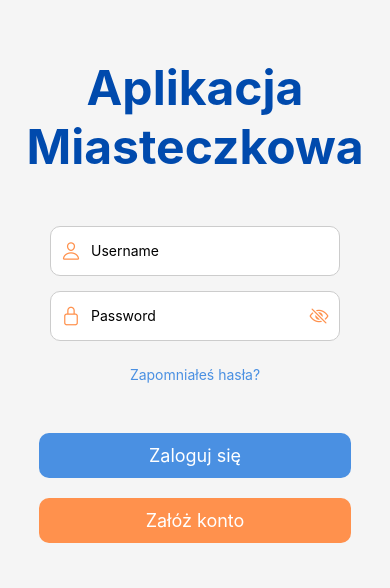
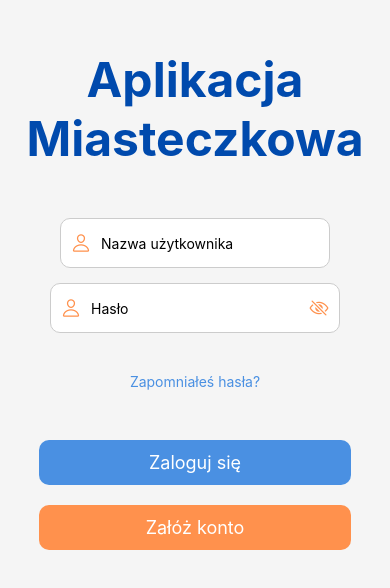
Before and after one commit to SKN-Telephoners/apka_miasteczkowa, a React Native app: screen /Login in a window 390 px wide. Shown: the part 122-710 px from the top of the page. Built offline with nearby package versions, Linux system fonts and the light colour scheme.

Commit message:
added input filed component

```diff
--- a/(auth)/LoginScreen.tsx
+++ b/(auth)/LoginScreen.tsx
@@ -10,6 +10,7 @@ import {
   TouchableOpacity,
   View,
 } from "react-native";
+import InputField from "./components/InputField";
 
 const BACKEND_URL = "http://10.0.2.2:5000";
 
@@ -64,45 +65,35 @@ const LoginScreen = ({ navigation }: { navigation: any }) => {
         <Text style={styles.title}>Aplikacja Miasteczkowa</Text>
       </View>
 
-      <View>
       <View style={styles.inputContainer}>
-          <View style={styles.inputBox}>
-            <Ionicons name="person-outline" size={20} color="#ff914d" />
-            <TextInput
-              placeholder="Username"
+        <View style={styles.inputContainer}>
+          <InputField
+            icon="person-outline"
+            placeholder="Nazwa użytkownika"
             value={username}
             onChangeText={setUsername}
-              style={styles.input}
+            secureTextEntry={false}
+            keyboardType="default"
           />
-          </View>
           <Text
             style={[
               styles.errorMessage,
               { display: message ? "flex" : "none" },
             ]}
           >
-            {}
+            {"Proszę podać nazwę użytkownika"}
           </Text>
         </View>
 
         <View style={styles.inputContainer}>
-          <View style={styles.inputBox}>
-            <Ionicons name="lock-closed-outline" size={20} color="#ff914d" />
-            <TextInput
-              placeholder="Password"
+          <InputField
+            icon="lock-closed-outline"
+            placeholder="Hasło"
             value={password}
             onChangeText={setPassword}
             secureTextEntry={secureText}
-              style={styles.input}
+            toggleSecure={() => setSecureText(!secureText)}
           />
-            <TouchableOpacity onPress={() => setSecureText(!secureText)}>
-              <Ionicons
-                name={secureText ? "eye-off-outline" : "eye-outline"}
-                size={20}
-                color="#ff914d"
-              />
-            </TouchableOpacity>
-          </View>
           <Text
             style={[
               styles.errorMessage,
@@ -152,7 +143,8 @@ const styles = StyleSheet.create({
   },
   inputContainer: {
     marginBottom: 15,
-    // width: "80%",
+    width: "80%",
+    alignItems: "center",
   },
   inputBox: {
     flexDirection: "row",
@@ -171,7 +163,8 @@ const styles = StyleSheet.create({
   errorMessage: {
     color: "red",
     marginTop: 5,
-    // display: "none"
+    marginLeft: 10,
+    alignSelf: "flex-start",
   },
   loginButton: {
     backgroundColor: "#4a90e2",
--- /dev/null
+++ b/(auth)/components/InputField.tsx
@@ -0,0 +1,76 @@
+import { Ionicons } from "@expo/vector-icons";
+import React from "react";
+import { StyleSheet, TextInput, View, TouchableOpacity } from "react-native";
+
+interface InputField {
+  icon: string;
+  placeholder: string;
+  value: string;
+  onChangeText: (text: string) => void;
+  secureTextEntry?: boolean;
+  toggleSecure?: () => void;
+  keyboardType?:
+    | "default"
+    | "email-address"
+    | "numeric"
+    | "phone-pad"
+    | "number-pad";
+}
+
+const InputField: React.FC<InputField> = ({
+  icon,
+  placeholder,
+  value,
+  onChangeText,
+  secureTextEntry,
+  toggleSecure,
+  keyboardType = "default",
+}) => {
+  return (
+    <View style={styles.inputBox}>
+      <Ionicons name="person-outline" size={20} color="#ff914d" />
+      <TextInput
+        placeholder={placeholder}
+        value={value}
+        onChangeText={onChangeText}
+        secureTextEntry={secureTextEntry}
+        style={styles.input}
+        keyboardType={keyboardType}
+      />
+     {toggleSecure && (
+        <TouchableOpacity onPress={toggleSecure}>
+          <Ionicons
+            name={secureTextEntry ? "eye-off-outline" : "eye-outline"}
+            size={20}
+            color="#ff914d"
+          />
+        </TouchableOpacity>
+      )}
+    </View>
+  );
+};
+
+const styles = StyleSheet.create({
+  inputBox: {
+    flexDirection: "row",
+    alignItems: "center",
+    backgroundColor: "#fff",
+    borderRadius: 10,
+    paddingHorizontal: 10,
+    height: 50,
+    borderWidth: 1,
+    borderColor: "#ccc",
+  },
+  input: {
+    flex: 1,
+    marginLeft: 10,
+  },
+  errorMessage: {
+    color: "red",
+    marginTop: 5,
+    marginLeft: 10,
+    alignSelf: "flex-start",
+  },
+});
+
+export default InputField;
```
Lines whose indentation alone changed are shown as unchanged.
